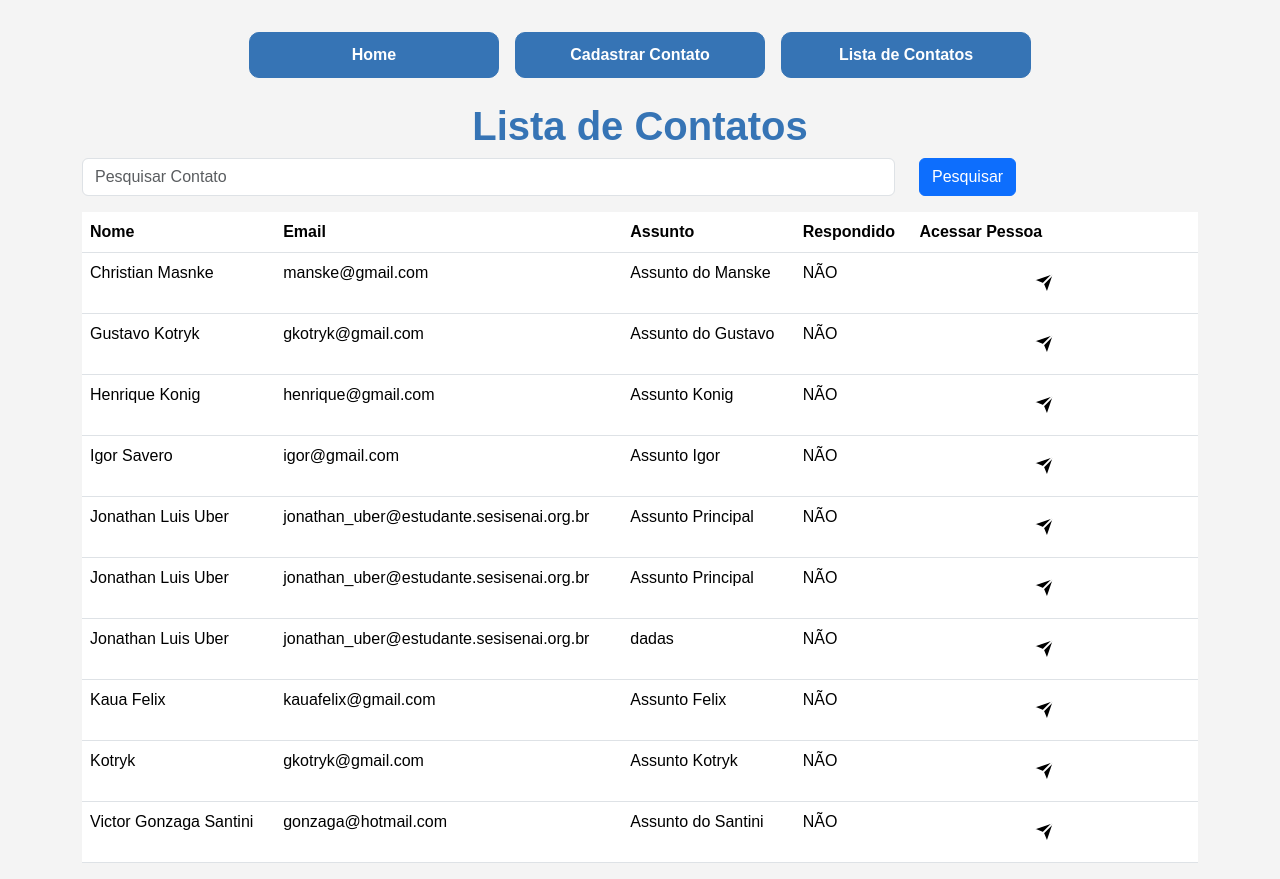
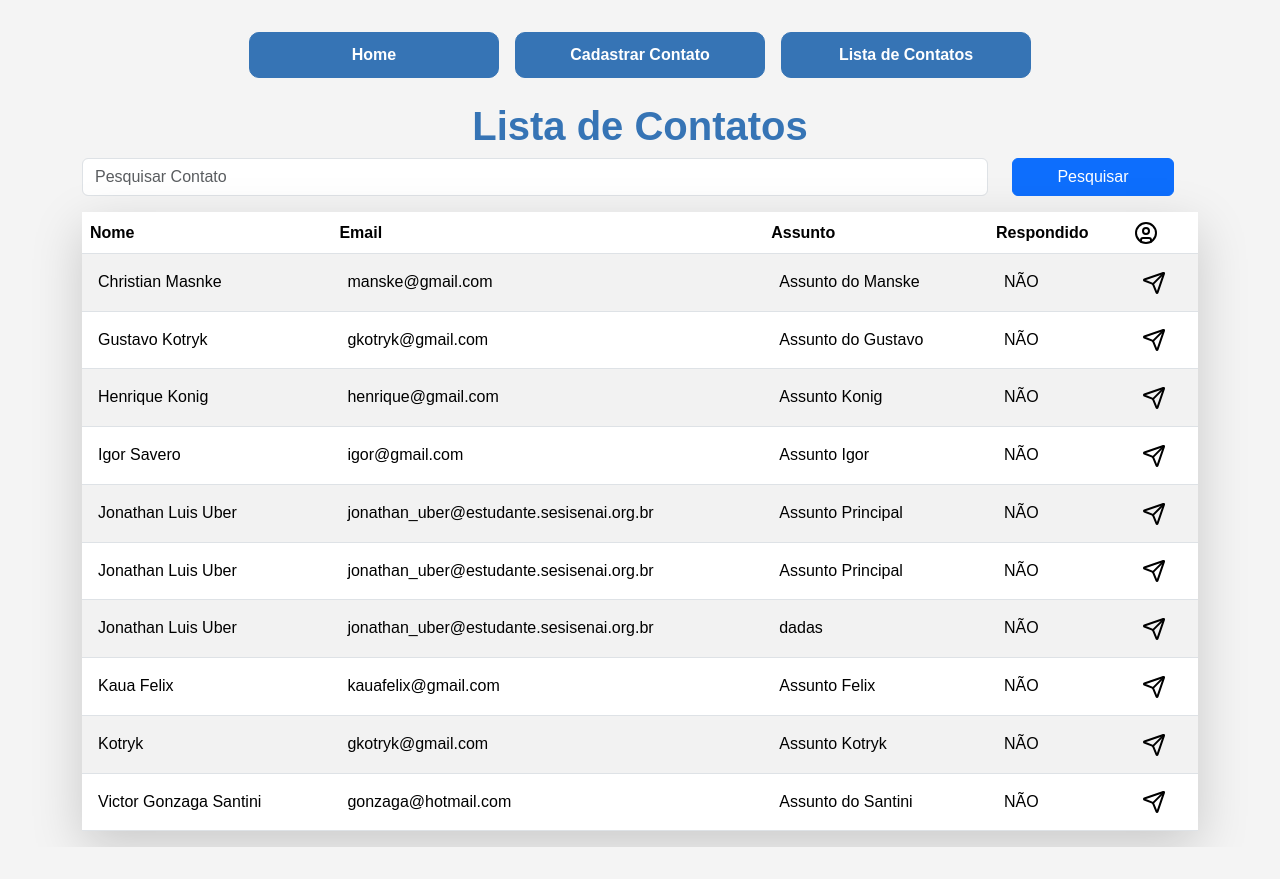
Before and after one commit to jonathan7gb/Aula-Flask, a Flask app: page /contato/lista/ in a window 1280 px wide. After the commit the page ends 847 px from the top, so only its background shows below. Run offline with Flask 3, Linux system fonts and the light colour scheme.

Commit message:
estilizaçãp da tabela

```diff
--- a/app/static/style.css
+++ b/app/static/style.css
@@ -47,7 +47,7 @@ p{
 }
 
 
-a{
+.link{
     display: flex;
     justify-content: center;
     text-decoration: none !important;
@@ -61,7 +61,7 @@ a{
     border: 1px solid #3674B5;
 }
 
-a:hover{
+.link:hover{
    background-color: #f4f4f4;
    border: 1px solid #3674B5;
    color: #3674B5 !important;
@@ -93,13 +93,14 @@ a:hover{
 }
 
 #abrirPerfil{
-    border: 0;
-    background-color: transparent;
+    border: 0 !important;
+    background-color: transparent !important;
+    color: transparent !important;
 }
 
 #abrirPerfil:hover{
-    border: 0;
-    background-color: transparent;
+    border: 0 !important;
+    background-color: transparent !important;
     color: transparent !important;
     transition: all 0.8s ease;
     transform: scale(1.1);
--- a/app/templates/contato.html
+++ b/app/templates/contato.html
@@ -1,6 +1,7 @@
 {% extends "base.html" %}
 
 {% block content %}
+
        <div class="container">
 
         {% include "nav.html" %}
@@ -26,4 +27,5 @@
                 </form>
             </div>
        </div>
+
 {% endblock %}
--- a/app/templates/contato_detalhes.html
+++ b/app/templates/contato_detalhes.html
@@ -28,9 +28,8 @@
         <div class="col-md-6">
           <label for="inputState" class="form-label">Situação</label>
           <select id="inputState" class="form-select">
-            <option selected>Escolha uma opção</option>
+            <option selected>Não Respondido</option>
             <option>Respondido</option>
-            <option>Não Respondido</option>
           </select>
         </div>
         <div class="col-md-6">
--- a/app/templates/contato_lista.html
+++ b/app/templates/contato_lista.html
@@ -10,40 +10,45 @@
                 <h3>Lista de Contatos</h3>
 
                 <form action="" method="get" class="row">
-                    <div class="col-9">
+                    <div class="col-10">
                         <input type="text" name="pesquisa" class="form-control" placeholder="Pesquisar Contato">
                     </div>
-                    <div class="col-3">
-                        <button type="submit" class="btn btn-primary">Pesquisar</button>
+                    <div class="col-2">
+                        <button type="submit" class="btn btn-primary w-100">Pesquisar</button>
                     </div>
                 </form>
                 <div class="col-12">
-                    <table class="table mt-3">
+                    <table class="table mt-3 table-striped  shadow-lg">
                         <thead>
                             <tr>
                                 <th>Nome</th>
                                 <th>Email</th>
                                 <th>Assunto</th>
                                 <th>Respondido</th>
-                                <th>Acessar Pessoa</th>
+                                <th ><svg xmlns="http://www.w3.org/2000/svg" width="24" height="24" viewBox="0 0 24 24" fill="none" stroke="black" stroke-width="2" stroke-linecap="round" stroke-linejoin="round" class="lucide lucide-circle-user-icon lucide-circle-user">
+                                        <circle cx="12" cy="12" r="10"/>
+                                        <circle cx="12" cy="10" r="3"/>
+                                        <path d="M7 20.662V19a2 2 0 0 1 2-2h6a2 2 0 0 1 2 2v1.662"/>
+                                    </svg>
+                                </th>
                             </tr>
                         </thead>
                         <body>
                             {% for linha in context.dados %}
                                 <tr>
-                                    <td>{{ linha.nome }}</td>
-                                    <td>{{ linha.email }}</td>
-                                    <td>{{ linha.assunto }}</td>
-                                    <td>
+                                    <td class="p-3 align-items-center">{{ linha.nome }}</td>
+                                    <td class="p-3 align-items-center">{{ linha.email }}</td>
+                                    <td class="p-3 align-items-center">{{ linha.assunto }}</td>
+                                    <td class="p-3 align-items-center">
                                         {% if linha.respondido == 1 %}
                                             SIM
                                         {% else %}
                                             NÃO
                                         {% endif%}
                                     </td>
-                                    <td>
+                                    <td class="p-3 align-items-center">
                                         <a href="{{url_for('contatoDetalhes', id = linha.id)}}" id="abrirPerfil">
-                                            <svg xmlns="http://www.w3.org/2000/svg" width="24" height="24" viewBox="0 0 24 24" fill="black" stroke="currentColor" stroke-width="2" stroke-linecap="round" stroke-linejoin="round" class="lucide lucide-send-icon lucide-send">
+                                            <svg xmlns="http://www.w3.org/2000/svg" width="24" height="24" viewBox="0 0 24 24" fill="none" stroke="black" stroke-width="2" stroke-linecap="round" stroke-linejoin="round" class="lucide lucide-send-icon lucide-send">
                                                 <path d="M14.536 21.686a.5.5 0 0 0 .937-.024l6.5-19a.496.496 0 0 0-.635-.635l-19 6.5a.5.5 0 0 0-.024.937l7.93 3.18a2 2 0 0 1 1.112 1.11z"/>
                                                 <path d="m21.854 2.147-10.94 10.939"/>
                                             </svg>
--- a/app/templates/nav.html
+++ b/app/templates/nav.html
@@ -3,8 +3,8 @@
 {% block content %}
 
     <div class="botoesLinks">
-        <a href="{{url_for('homepage')}}">Home</a>
-        <a href="{{url_for('contato_cadastro')}}">Cadastrar Contato</a>
-        <a href="{{url_for('contatoLista')}}" style="text-align: center;">Lista de Contatos</a>
+        <a href="{{url_for('homepage')}}" class="link">Home</a>
+        <a href="{{url_for('contato_cadastro')}}" class="link">Cadastrar Contato</a>
+        <a href="{{url_for('contatoLista')}}" style="text-align: center;" class="link">Lista de Contatos</a>
     </div>
 {% endblock %}
```
Also changed, not shown: instance/database.db.
